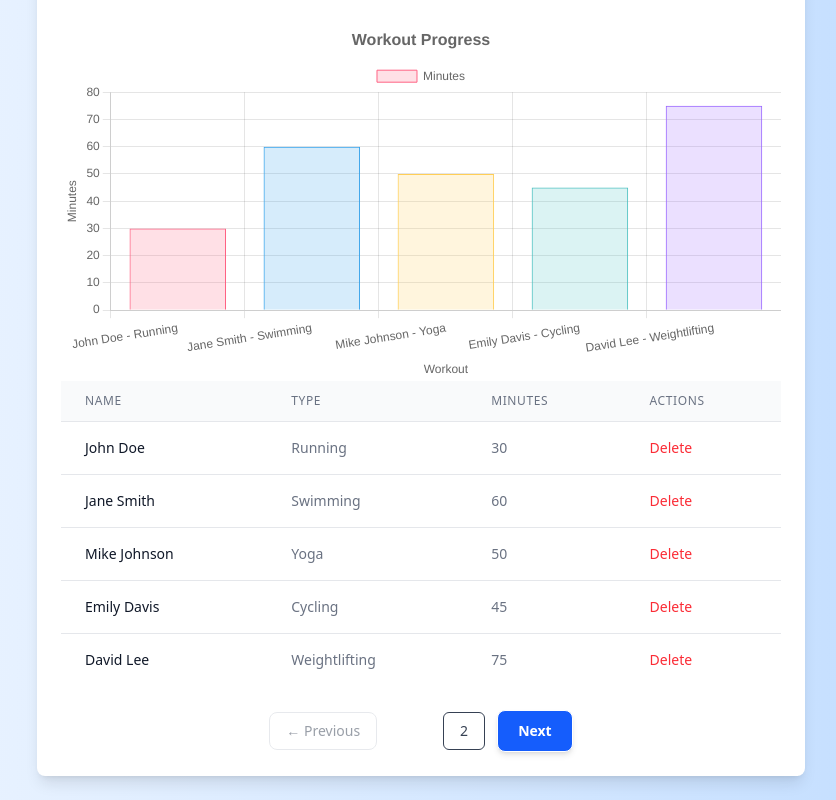
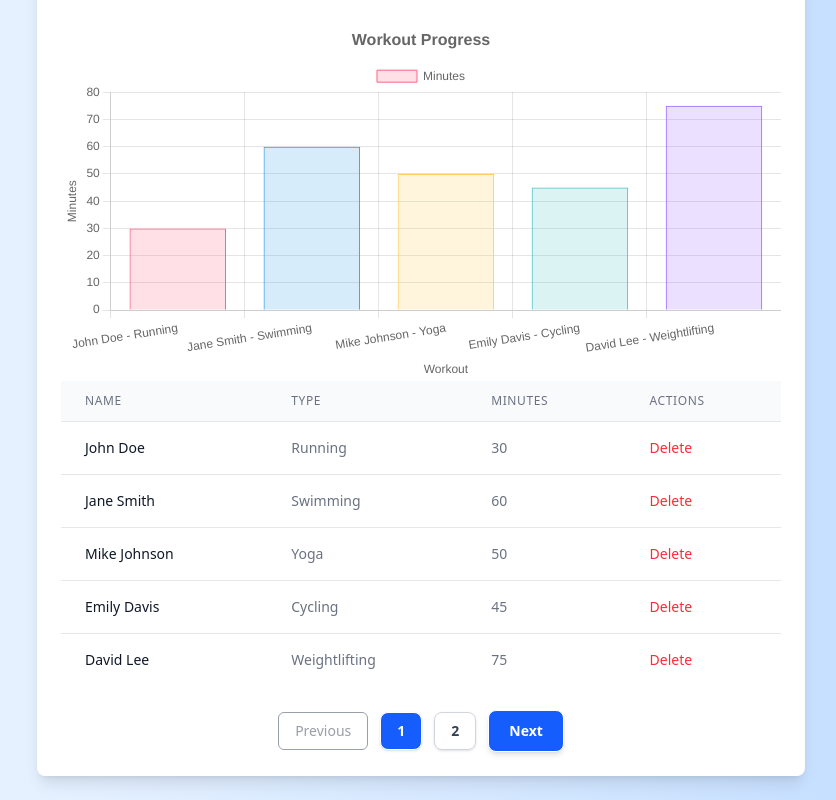
Before and after one commit to Ayushzxz/health-angular, an Angular app: page / in a window 1280 px wide. Shown: the part 757-1557 px from the top of the page, without its empty margins (219-1055 px from the left). Built offline with nearby package versions, Linux system fonts and the light colour scheme.

Commit message:
Update workout-list.component.ts

```diff
--- a/src/app/components/workout-list/workout-list.component.ts
+++ b/src/app/components/workout-list/workout-list.component.ts
@@ -39,25 +39,25 @@ import { Workout } from '../../shared/workout.model'; // Import the Workout inte
 
 <div class="mt-6 flex justify-center items-center gap-3" *ngIf="workoutList && workoutList.length > 0">
   <!-- Previous Button -->
-  <button
-    (click)="prevPage()"
-    [disabled]="currentPage === 1"
-    class="px-4 py-2 rounded-lg text-sm font-medium transition-all
-           bg-white border border-gray-300 text-gray-700
-           hover:bg-gray-100 hover:border-gray-400
-           disabled:opacity-50 disabled:cursor-not-allowed">
-    &larr; Previous
+  <button (click)="prevPage()" [disabled]="currentPage === 1" class="px-4 py-2 border rounded-md text-sm font-medium text-gray-700 bg-white hover:bg-gray-100 disabled:opacity-50">
+    Previous
   </button>
 
   <!-- Page Number Buttons -->
-  <button *ngFor="let page of pages" (click)="goToPage(page)"
-    class="px-4 py-2 border rounded-md text-sm font-medium"
-    [class.bg-blue-500]="page === currentPage"
-    [class.text-white]="page === currentPage"
-    [class.text-gray-700]="page !== currentPage"
-    [class.hover:bg-blue-600]="page !== currentPage">
-    {{ page }}
-  </button>
+  <ng-container *ngFor="let page of pages">
+    <button
+      (click)="goToPage(page)"
+      class="px-4 py-2 rounded-lg text-sm font-semibold transition-all
+             border shadow-sm focus:outline-none focus:ring-2 focus:ring-blue-500"
+      [class.bg-blue-600]="page === currentPage"
+      [class.text-white]="page === currentPage"
+      [class.text-gray-700]="page !== currentPage"
+      [class.border-gray-300]="page !== currentPage"
+      [class.hover:bg-blue-600]="page !== currentPage"
+      [class.hover:text-white]="page !== currentPage">
+      {{ page }}
+    </button>
+  </ng-container>
 
   <!-- Next Button -->
   <button
```
